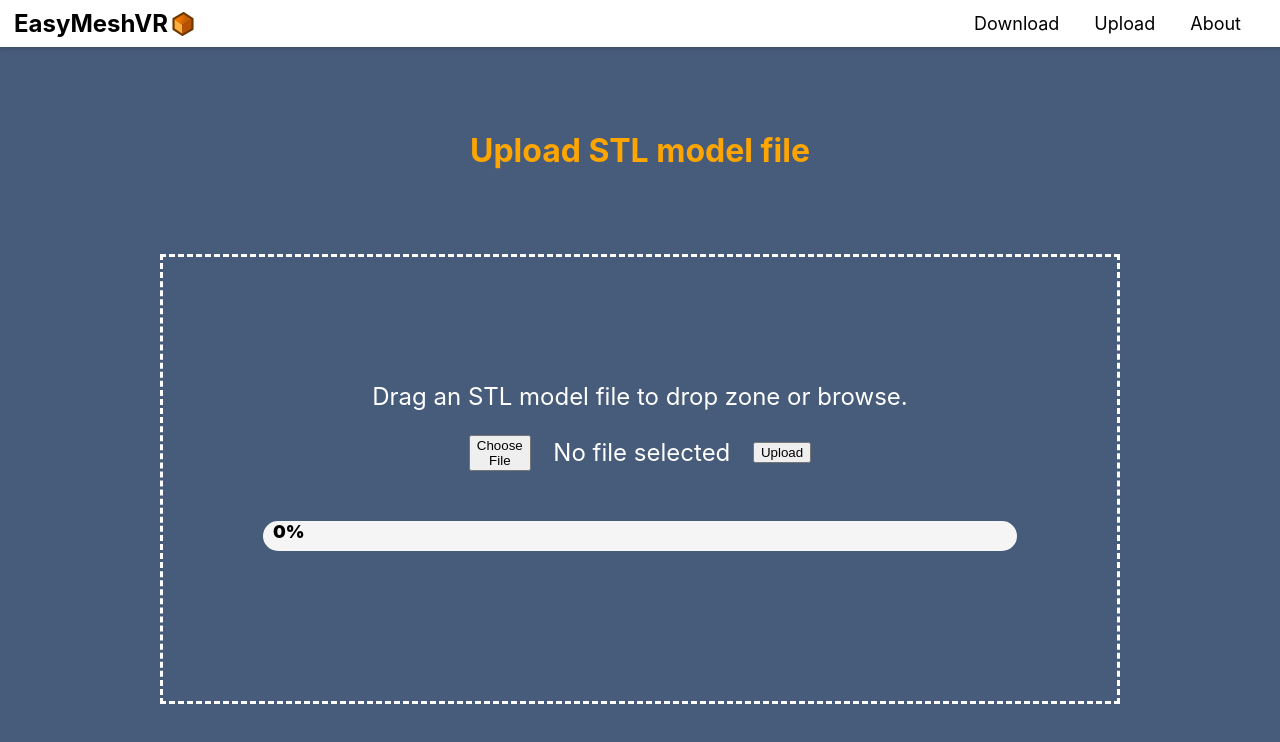
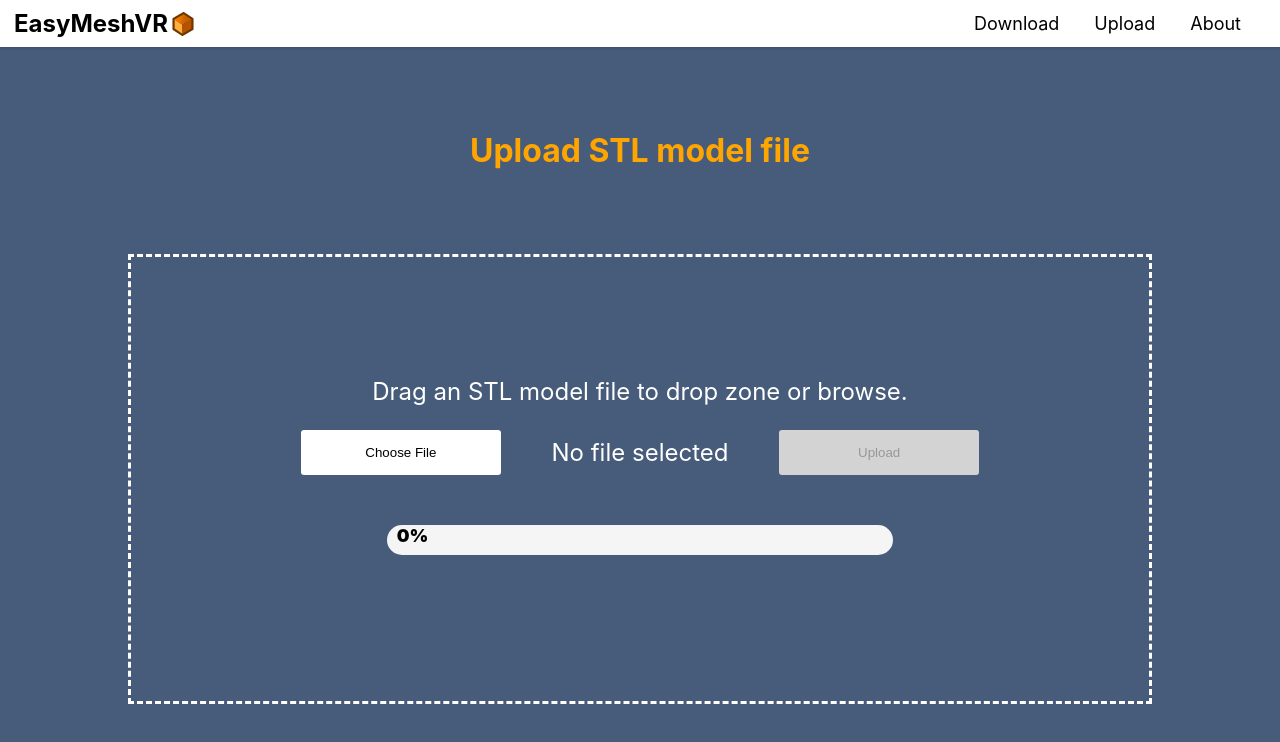
Before and after one commit to EasyMeshVR/Frontend, a React (Create React App) app: page /upload in a window 1280 px wide. Shown: the top 742 px of the page. Built offline with nearby package versions, Linux system fonts and the light colour scheme.

Commit message:
Add some extra styling to upload page

```diff
--- /dev/null
+++ b/src/components/Button/Button.css
@@ -0,0 +1,22 @@
+.Button {
+   background-color: white;
+   border-radius: 3px;
+   border: none;
+   width: 200px;
+   height: 45px;
+   text-align: center;
+}
+
+.DisabledButton {
+   background-color: lightgray;
+   border-radius: 3px;
+   border: none;
+   width: 200px;
+   height: 45px;
+   text-align: center;
+}
+
+.Button:hover {
+    cursor: pointer;
+    background-color: orange;
+}
--- /dev/null
+++ b/src/components/Button/Button.js
@@ -0,0 +1,20 @@
+import React from 'react';
+import "./Button.css";
+
+const Button = ({
+    text,
+    disabled,
+    onClick
+}) => {
+    return (
+        <button
+            className={(disabled) ? "DisabledButton" : "Button"}
+            disabled={disabled}
+            onClick={onClick}
+        >
+           {text}
+        </button>
+    )
+};
+
+export default Button;
--- a/src/components/ProgressBar/ProgressBar.css
+++ b/src/components/ProgressBar/ProgressBar.css
@@ -1,6 +1,6 @@
 .ParentDiv {
     height: 30px;
-    width: 100%;
+    width: 50%;
     background-color: whitesmoke;
     border-radius: 40px;
     margin: 50px;
--- a/src/pages/Upload/UploadPage.css
+++ b/src/pages/Upload/UploadPage.css
@@ -13,10 +13,10 @@
     flex-direction: column;
     justify-content: center;
     align-items: center;
-    width: 75%;
+    width: 80%;
     min-height: 450px;
     border: 3px dashed white;
-    padding: 50px 100px;
+    padding: 0.25rem 0.15rem;
 }
 
 .DropZoneText {
@@ -25,8 +25,10 @@
 }
 
 .FileNameText {
-    padding-left: 10px;
-    padding-right: 10px;
+    padding-left: 5%;
+    padding-right: 5%;
+    width: fit-content;
+    word-break:break-all;
 }
 
 .BoldOrangeText {
@@ -44,4 +46,5 @@
     flex-direction: row;
     justify-content: center;
     align-items: center;
+    width: 100%;
 }
--- a/src/pages/Upload/UploadPage.js
+++ b/src/pages/Upload/UploadPage.js
@@ -1,6 +1,7 @@
 import React, { useState, useRef } from 'react';
 import ProgressBar from '../../components/ProgressBar/ProgressBar';
 import FileService from '../../services/FileService';
+import Button from '../../components/Button/Button';
 import './UploadPage.css';
 
 const UploadPage = () => {
@@ -76,11 +77,19 @@ const UploadPage = () => {
 			>
 				<p className="DropZoneText">Drag an STL model file to drop zone or browse.</p>
 				<div className="ChooseFileDiv">
-					<button disabled={isUploading} onClick={handleChooseFileButton}>Choose File</button>
+					<Button
+						disabled={isUploading}
+						onClick={handleChooseFileButton}
+						text="Choose File"
+					/>
 					<span className="DropZoneText FileNameText">
 						{(file !== null) ? file.name : "No file selected"}
 					</span>
-					<button disabled={isUploading} onClick={uploadFile}>Upload</button>
+					<Button
+						disabled={isUploading || file === null}
+						onClick={uploadFile}
+						text="Upload"
+					/>
 				</div>
 				<input
 					className="DropZoneText ChooseFileInput"
```
